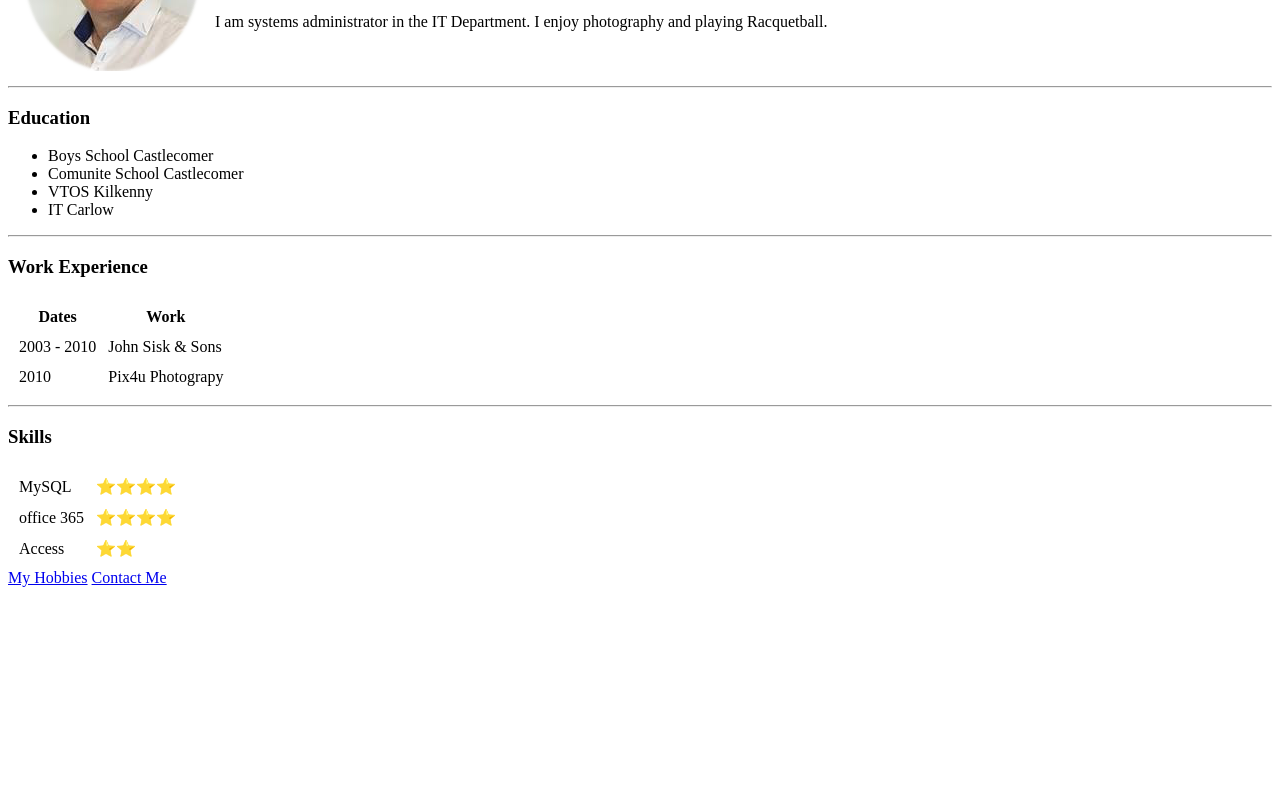
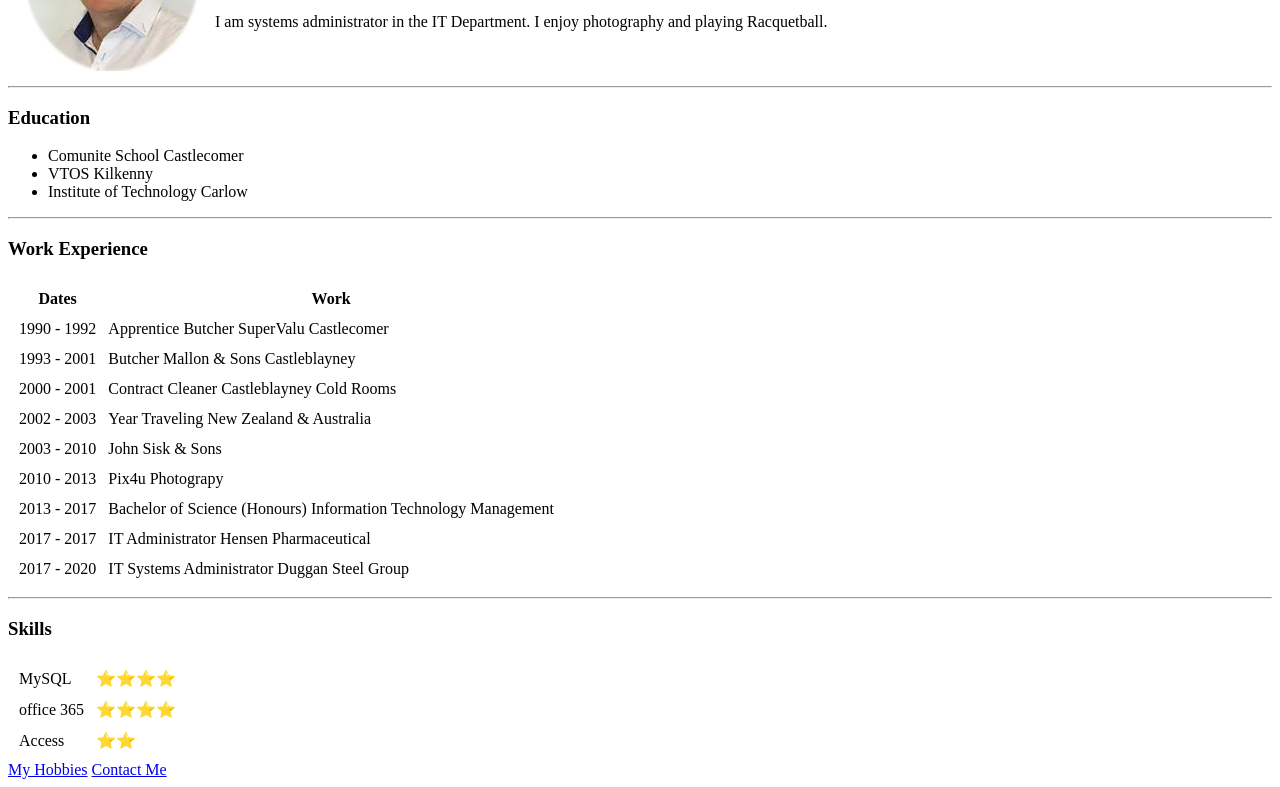
Before and after one commit to NoelLawlor/cv, a plain HTML site: page index.html in a window 1280 px wide. Shown: the part 140-927 px from the top of the page. Before the commit the page ends 800 px from the top, so only its background shows below. Drawn offline with Linux system fonts and the light colour scheme.

Commit message:
Add files via upload

```diff
--- a/index.html
+++ b/index.html
@@ -20,10 +20,9 @@
   <hr>
   <h3>Education</h3>
   <ul>
-    <li>Boys School Castlecomer</li>
     <li>Comunite School Castlecomer</li>
     <li>VTOS Kilkenny</li>
-    <li>IT Carlow</li>
+    <li>Institute of Technology Carlow</li>
   </ul>
   <hr>
   <h3>Work Experience</h3>
@@ -36,12 +35,40 @@
     </thead>
     <tbody>
       <tr>
+        <td>1990 - 1992</td>
+        <td>Apprentice Butcher SuperValu Castlecomer</td>
+      </tr>
+      <tr>
+        <td>1993 - 2001</td>
+        <td>Butcher Mallon & Sons Castleblayney</td>
+      </tr>
+      <tr>
+        <td>2000 - 2001</td>
+        <td>Contract Cleaner Castleblayney Cold Rooms</td>
+      </tr>
+      <tr>
+        <td>2002 - 2003</td>
+        <td>Year Traveling New Zealand & Australia</td>
+      </tr>
+      <tr>
         <td>2003 - 2010</td>
         <td>John Sisk & Sons</td>
       </tr>
       <tr>
-        <td>2010</td>
+        <td>2010 - 2013</td>
         <td>Pix4u Photograpy</td>
+      </tr>
+      <tr>
+        <td>2013 - 2017</td>
+        <td>Bachelor of Science (Honours) Information Technology Management</td>
+      </tr>
+      <tr>
+        <td>2017 - 2017</td>
+        <td>IT Administrator Hensen Pharmaceutical</td>
+      </tr>
+      <tr>
+        <td>2017 - 2020</td>
+        <td>IT Systems Administrator Duggan Steel Group</td>
       </tr>
     </tbody>
   </table>
```
